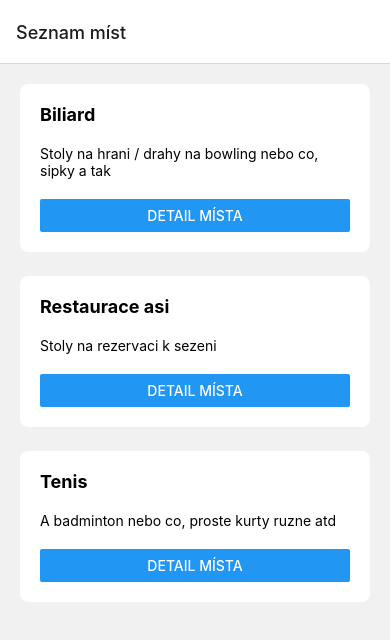
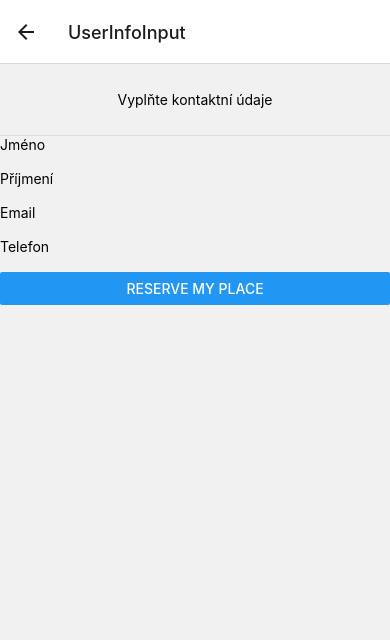
Before and after one commit to pavelpocho/reserveroo_user_mobile, a React Native app: screen /UserInfoInput in a window 390 px wide. Shown: the top 640 px of the page. Built offline with nearby package versions, Linux system fonts and the light colour scheme.

Commit message:
Added a user info collection page and react decided it will not work

```diff
--- a/App.tsx
+++ b/App.tsx
@@ -4,24 +4,29 @@ import { StatusBar } from 'expo-status-bar';
 import React from 'react';
 import { StyleSheet, Text, View } from 'react-native';
 import { ReservationContextProvider } from './src/contexts/reservation-context';
+import { UserContextProvider } from './src/contexts/user-context';
 import RootStackParamList from './src/root-stack-param-list/root-stack-param-list';
 import PlaceDetail from './src/screens/place-detail';
 import PlaceList from './src/screens/place-list';
 import PlaceReservation from './src/screens/place-reservation';
+import UserInfoInput from './src/screens/user-info-input';
 
 const Stack = createNativeStackNavigator();
 
 export default function App() {
   return (
+    <UserContextProvider>
       <ReservationContextProvider>
         <NavigationContainer>
           <Stack.Navigator initialRouteName="PlaceList">
               <Stack.Screen name="PlaceList" component={PlaceList} options={{ title: "Seznam míst" }} />
               <Stack.Screen name="PlaceDetail" component={PlaceDetail} />
               <Stack.Screen name="PlaceReservation" component={PlaceReservation} />
+              <Stack.Screen name="UserInfoInput" component={UserInfoInput} />
           </Stack.Navigator>
         </NavigationContainer>
       </ReservationContextProvider>
+    </UserContextProvider>
   );
 }
 
--- /dev/null
+++ b/src/contexts/user-context.tsx
@@ -0,0 +1,28 @@
+import React, { createContext, useContext, useMemo, useState } from "react";
+import User from "../data_mgmt/user";
+
+
+export interface UserContext {
+    user: User,
+    setUser: React.Dispatch<React.SetStateAction<User>>
+}
+
+export const UserContext = createContext<UserContext | undefined>(undefined);
+
+export const useUserContext = () => {
+    return useContext(UserContext);
+}
+
+interface UserContextProviderProps extends Partial<React.PropsWithChildren<React.ReactHTMLElement<HTMLDivElement>>> {
+
+}
+
+export const UserContextProvider: React.FC<UserContextProviderProps> = ({ children }) => {
+    const [ user, setUser ] = useState<User>({});
+
+    const value = useMemo(() => ({ user, setUser }), [user, setUser]);
+
+    return <UserContext.Provider value={value}>
+        { children }
+    </UserContext.Provider>
+}
--- a/src/data_mgmt/reservation.ts
+++ b/src/data_mgmt/reservation.ts
@@ -1,10 +1,13 @@
+import User from "./user";
+
 interface Reservation {
     date?: Date,
     startSection?: number,
     endSection?: number,
     row?: number,
     placeId?: string,
-    reservableId?: string
+    reservableId?: string,
+    person?: User
 }
 
 export default Reservation
--- /dev/null
+++ b/src/data_mgmt/user.ts
@@ -0,0 +1,8 @@
+interface User {
+    firstName?: string
+    familyName?: string
+    email?: string
+    phone?: string
+}
+
+export default User;
--- a/src/screens/place-reservation.tsx
+++ b/src/screens/place-reservation.tsx
@@ -7,6 +7,8 @@ import { reservableTypeTexts } from "../data_mgmt/reservable";
 import RootStackParamList from "../root-stack-param-list/root-stack-param-list";
 import { MaterialIcons } from '@expo/vector-icons';
 import ReservationTileGrid from "../components/reservation-tile-grid";
+import { useReservationContext } from "../contexts/reservation-context";
+import { useUserContext } from "../contexts/user-context";
 
 type PropType = Partial<React.ComponentProps<typeof View>> & NativeStackScreenProps<RootStackParamList, 'Default'>;
 interface PlaceReservationProps extends PropType {
@@ -21,6 +23,14 @@ const PlaceReservation: React.FC<PlaceReservationProps> = ({ route, navigation,
 
     const [selectedDate, setSelectedDate] = useState(new Date());
 
+    const reservationContext = useReservationContext();
+    const reservation = reservationContext?.reservation;
+    const setReservation = reservationContext?.setReservation;
+
+    const userContext = useUserContext();
+    const user = userContext?.user;
+    const setUser = userContext?.setUser;
+
 	function getDayOfWeek(date: Date): string {
 		return date.getDay() === 1 ? 'Pondělí' :
 			date.getDay() === 2 ? 'Úterý' :
@@ -33,6 +43,43 @@ const PlaceReservation: React.FC<PlaceReservationProps> = ({ route, navigation,
 	function getDate(date: Date): string {
 		return date.getDate().toString() + '.' + (date.getMonth() + 1).toString() + '.' + date.getFullYear().toString();
 	}
+
+    const alertComplete = () => {
+        Alert.alert(
+            "Reservation complete",
+            "Thank your for your reservation. Look at it in app or email.",
+            [{
+                onPress: () => {
+                    console.log("Created reservation:");
+                    console.log(reservation);
+                    if (setReservation) setReservation(() => {
+                        return {}
+                    });
+                    navigation.navigate("PlaceList");
+                }
+            }]
+        );
+    }
+
+    const attemptSubmit = () => {
+        if (user !== undefined) {
+            navigation.navigate("UserInfoInput");
+        }
+        else if (reservation?.startSection && reservation.endSection) {
+            alertComplete();
+        }
+        else {
+            Alert.alert(
+                "No time selected",
+                "You must select a reservation time.",
+                [{
+                    onPress: () => {
+
+                    }
+                }]
+            );
+        }
+    }
 
     return (
         <ScrollView style={styles.scrollContainer} contentContainerStyle={{flexWrap: 'wrap'}}>
@@ -63,17 +110,7 @@ const PlaceReservation: React.FC<PlaceReservationProps> = ({ route, navigation,
                         </View>
                     </View>)
                 }
-                <Button title="Reserve my place" onPress={() => {
-                    Alert.alert(
-                        "Reservation complete",
-                        "Thank your for your reservation. Look at it in app or email.",
-                        [{
-                            onPress: () => {
-                                navigation.navigate("PlaceList");
-                            }
-                        }]
-                    );
-                }} />
+                <Button title="Reserve my place" onPress={attemptSubmit} />
             </View>
         </ScrollView>
     )
--- /dev/null
+++ b/src/screens/user-info-input.tsx
@@ -0,0 +1,126 @@
+import { NativeStackScreenProps } from "@react-navigation/native-stack";
+import React from "react"
+import { View, Text, Button, ScrollView, TextInput, Keyboard, StyleSheet } from "react-native"
+import { useReservationContext } from "../contexts/reservation-context";
+import RootStackParamList from "../root-stack-param-list/root-stack-param-list";
+
+type PropType = Partial<React.ComponentProps<typeof View>> & NativeStackScreenProps<RootStackParamList, 'Default'>;
+interface UserInfoInputProps extends PropType {
+
+}
+
+
+const UserInfoInput: React.FC<UserInfoInputProps> = ({ navigation, route, ...props }) => {
+
+    const reservationContext = useReservationContext();
+    const reservation = reservationContext?.reservation;
+    const setReservation = reservationContext?.setReservation;
+
+    return (
+        // this shit is just broken
+        // its the same thing four times and behaves differently each time
+        // react native ftw
+        <ScrollView style={styles.scrollContainer} contentContainerStyle={{flexWrap: 'wrap'}}>
+            <View style={styles.wrap}>
+                <View style={styles.header}>
+                    <Text>Vyplňte kontaktní údaje</Text>
+                </View>
+                <View style={styles.body}>
+                    <Text>Jméno</Text>
+                    <TextInput value={reservation?.person?.firstName} /*style={textInputStyles.basic}*/ onChange={e => {
+                        console.log("SetR on first:");
+                        console.log(setReservation);
+                        if (setReservation) setReservation((r) => ({
+                            person: {
+                                firstName: e.nativeEvent.text,
+                                familyName: r.person?.familyName,
+                                email: r.person?.email,
+                                phone: r.person?.phone
+                            },
+                            ...r
+                        }))
+                    }} />
+                    <Text>Příjmení</Text>
+                    <TextInput value={reservation?.person?.familyName} /*style={textInputStyles.basic}*/ onChange={e => {
+                        console.log("SetR on family:");
+                        console.log(setReservation);
+                        if (setReservation) setReservation((r) => ({
+                            person: {
+                                firstName: r.person?.firstName,
+                                familyName: e.nativeEvent.text,
+                                email: r.person?.email,
+                                phone: r.person?.phone
+                            },
+                            ...r
+                        }))
+                    }} />
+                    <Text>Email</Text>
+                    <TextInput value={reservation?.person?.email} /*style={textInputStyles.basic}*/ onChange={e => {
+                        if (setReservation) setReservation((r) => ({
+                            person: {
+                                firstName: r.person?.firstName,
+                                familyName: r.person?.familyName,
+                                email: e.nativeEvent.text,
+                                phone: r.person?.phone
+                            },
+                            ...r
+                        }))
+                    }} />
+                    <Text>Telefon</Text>
+                    <TextInput value={reservation?.person?.phone} /*style={textInputStyles.basic}*/ onChange={e => {
+                        if (setReservation) setReservation((r) => ({
+                            person: {
+                                firstName: r.person?.firstName,
+                                familyName: r.person?.familyName,
+                                email: r.person?.email,
+                                phone: e.nativeEvent.text
+                            },
+                            ...r
+                        }))
+                    }} />
+                    <Button title="Reserve my place" onPress={() => {
+                        console.log(reservation)
+                    }} />
+                </View>
+            </View>
+        </ScrollView>
+    )
+
+}
+
+const styles = StyleSheet.create({
+    wrap: {
+        flex: 1,
+        width: '100%'
+    },
+    header: {
+		flexDirection: 'row',
+		justifyContent: 'center',
+		alignItems: 'center',
+		height: 72,
+		borderBottomWidth: 1,
+		borderBottomColor: '#ddd',
+		width: '100%'
+	},
+    scrollContainer: {
+        backgroundColor: '#f1f1f1',
+        flex: 1
+    },
+    container: {
+        width: '100%',
+        padding: 20
+    },
+    body: {
+
+    }
+});
+
+const textInputStyles = StyleSheet.create({
+    basic: {
+        padding: 12,
+        borderWidth: 1,
+        borderRadius: 12
+    }
+})
+
+export default UserInfoInput;
```
Lines whose indentation alone changed are shown as unchanged.
